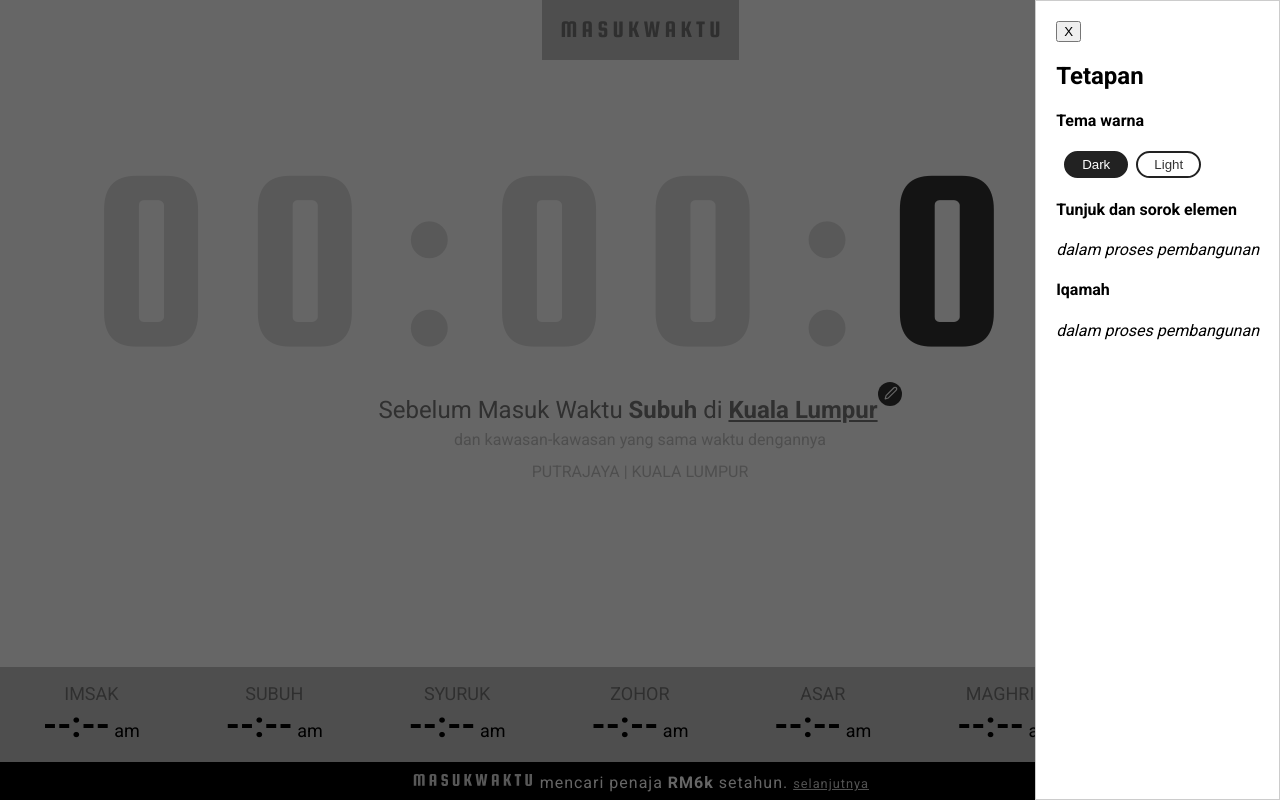
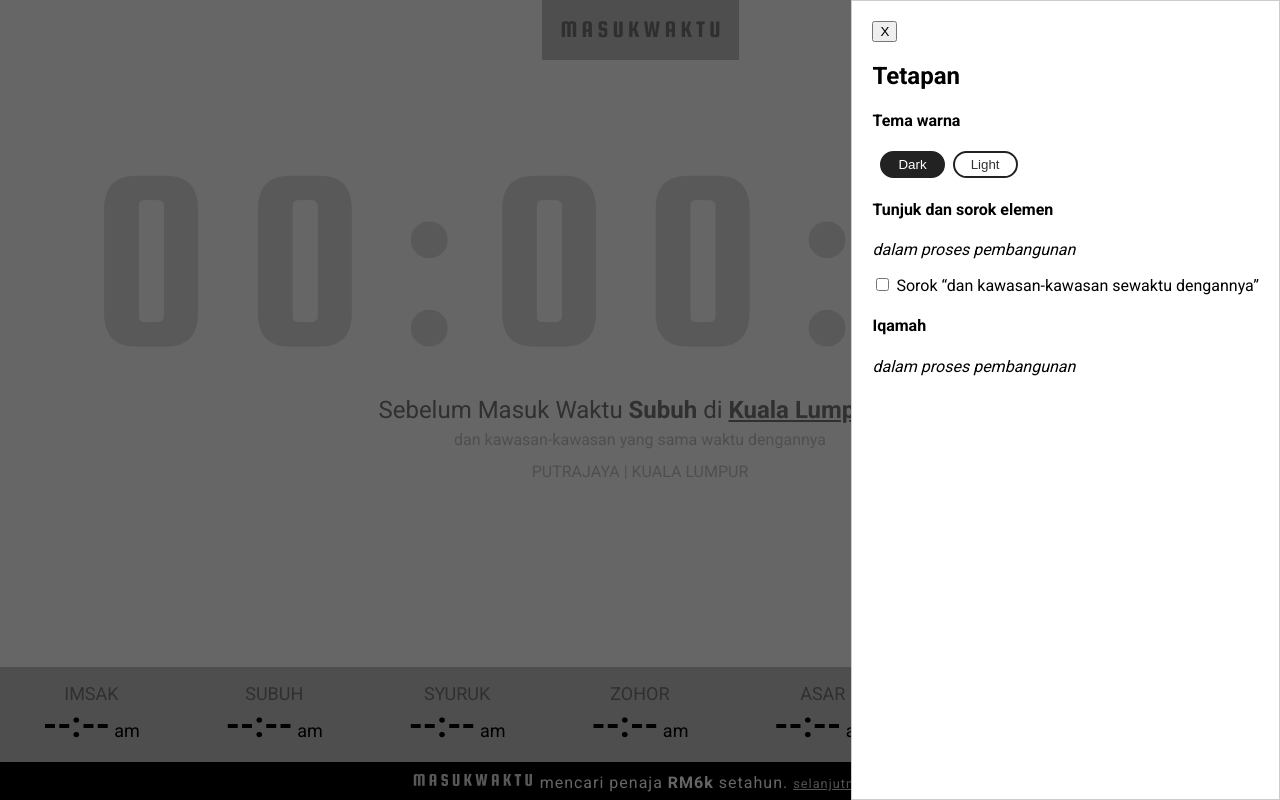
Before and after one commit to fakhrullah/masukwaktu, a React (Create React App) app: page / in a window 1280 px wide. Both pictures are taken after a click on the element 1240 px from the left and 42 px from the top of the page. Built offline with nearby package versions, Linux system fonts and the light colour scheme; no server answers.

Commit message:
Add config hide same zone description
Hide text "dan kawasan2 sewaktu dengannya"

```diff
--- a/src/App.tsx
+++ b/src/App.tsx
@@ -71,6 +71,8 @@ const initialLocation: LocationDetail = {
   othersInSameZone: ['PUTRAJAYA', 'KUALA LUMPUR'],
 };
 
+const initialStateHideSameZoneDesc: boolean = !!localStorage.getItem('hide-same-zone-desc');
+
 ReactModal.setAppElement('#root');
 
 function App() {
@@ -92,6 +94,9 @@ function App() {
 
   // show azan
   const [showAzan, setShowAzan] = useState(false);
+
+  // configutarions
+  const [hideSameZoneDesc, setHideSameZoneDesc] = useState(initialStateHideSameZoneDesc);
 
   function calculateCountdown(nextSolatName: string) {
     const current = new Date();
@@ -197,10 +202,7 @@ function App() {
   }, [waktuSolatToday, waktuSolatToday.imsak]);
 
   const chooseLocation = () => {
-    console.group('modal-to-choose-place');
     console.info('SHOW Modal to choose location');
-    console.table([['selangor', 'sgr01'], ['selangor', 'sgr02'], ['terengganu', 'setiu']]);
-    console.groupEnd();
 
     setShowLocationModal(true);
   };
@@ -265,7 +267,7 @@ function App() {
             <SolatLocation name={location.name} onClick={chooseLocation} />
             <ChangeLocationButton onClick={chooseLocation} />
           </div>
-          <SameZone othersLocationInSameZone={location.othersInSameZone} />
+          <SameZone othersLocationInSameZone={location.othersInSameZone} hideSameZoneDesc={hideSameZoneDesc} />
         </NextSolatAndLocation>
       </div>
 
@@ -312,6 +314,7 @@ function App() {
         onRequestClose={() => setShowAboutModal(false)}
       />
       <SettingSidebarModal
+        setHideSameZoneDesc={setHideSameZoneDesc}
         isOpen={showSettingSidebarModal}
         onRequestClose={() => setShowSettingSidebarModal(false)}
       />
--- a/src/NextSolatAndLocation.tsx
+++ b/src/NextSolatAndLocation.tsx
@@ -25,6 +25,7 @@ const NextSolatAndLocation = styled.div`
 
 interface SameZoneProps {
   othersLocationInSameZone: Array<string>
+  hideSameZoneDesc: boolean
 }
 
 const SameZoneDiv = styled.div`
@@ -46,9 +47,11 @@ const SameZoneDiv = styled.div`
 
 const SameZone = (props: SameZoneProps) => (
   <SameZoneDiv>
+    {props.hideSameZoneDesc
+    ||
     <div>
       dan kawasan-kawasan yang sama waktu dengannya
-    </div>
+    </div>}
     <div>
       {props.othersLocationInSameZone.join(' | ')}
     </div>
--- a/src/SettingSidebarModal.tsx
+++ b/src/SettingSidebarModal.tsx
@@ -1,10 +1,11 @@
-import React from 'react';
+import React, { useState } from 'react';
 import ReactModal from 'react-modal';
 import styled from 'styled-components';
 
 interface Props {
   isOpen: boolean;
   onRequestClose: (event: React.MouseEvent<HTMLElement>) => void;
+  setHideSameZoneDesc: (value: boolean | ((prevVar: boolean) => boolean)) => void;
 }
 
 interface ThemeButtonProps{
@@ -22,11 +23,23 @@ const ThemeButton = styled.button<ThemeButtonProps>`
   cursor: pointer;
 `;
 
-const SettingSidebarModal = ({ isOpen, onRequestClose }: Props) => {
+const initialStateHideSameZoneDesc: boolean = !!localStorage.getItem('hide-same-zone-desc');
+
+const SettingSidebarModal = ({ isOpen, onRequestClose, setHideSameZoneDesc }: Props) => {
   const changeTheme = (value: string) => {
     localStorage.setItem('theme', value);
     window.location.replace(window.location.href);
   };
+
+  const changeHideSameZoneConfig = () => {
+    // console.log(hideSameZoneChecked);
+    const currentSameZoneChecked = hideSameZoneChecked;
+    localStorage.setItem('hide-same-zone-desc', currentSameZoneChecked ? '' : 'set');
+    setHideSameZoneChecked(!currentSameZoneChecked);
+    setHideSameZoneDesc(!currentSameZoneChecked)
+  };
+
+  const [hideSameZoneChecked, setHideSameZoneChecked] = useState(initialStateHideSameZoneDesc);
 
   return (
     <ReactModal
@@ -48,6 +61,19 @@ const SettingSidebarModal = ({ isOpen, onRequestClose }: Props) => {
       <p>
         <em>dalam proses pembangunan</em>
       </p>
+      <div>
+        <label htmlFor="hide-same-zone-desc-config">
+          <input
+            type="checkbox"
+            name="hide-same-zone-desc"
+            id="hide-same-zone-desc-config"
+            onChange={changeHideSameZoneConfig}
+            checked={hideSameZoneChecked}
+          />
+          {' '}
+          Sorok <q>dan kawasan-kawasan sewaktu dengannya</q>
+        </label>
+      </div>
 
       <h4>Iqamah</h4>
       <p>
```
